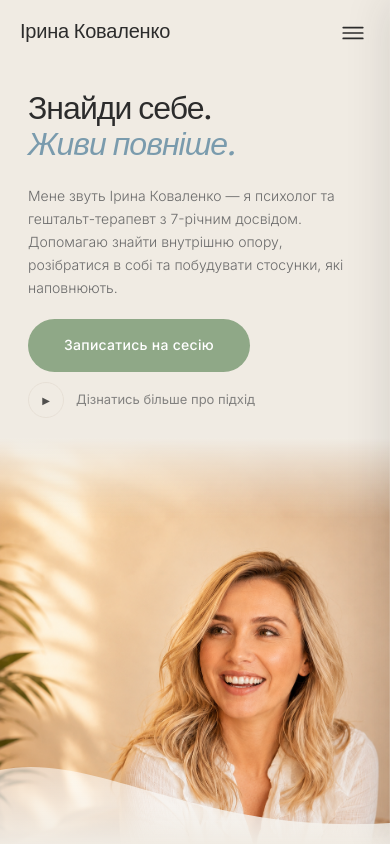
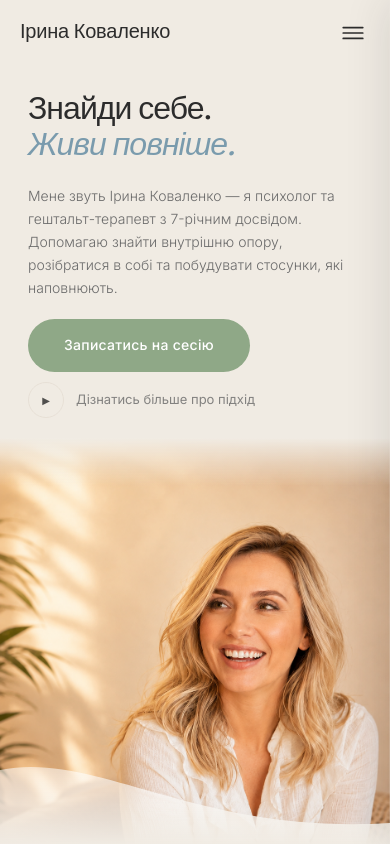
Before and after one commit to danylonahorniuk/psychologist-landing, a Next.js app: page / in a window 390 px wide. Shown: the top 844 px of the page. Built offline with nearby package versions, Linux system fonts and the light colour scheme.

Commit message:
fix: objectPosition 57%, gradient 48px — show full face without crown cut

```diff
--- a/app/globals.css
+++ b/app/globals.css
@@ -330,7 +330,7 @@ body {
     content: '';
     position: absolute;
     top: 0; left: 0; right: 0;
-    height: 80px;
+    height: 48px;
     background: linear-gradient(to bottom, var(--bg-warm) 0%, transparent 100%);
     z-index: 1;
     pointer-events: none;
--- a/components/Hero.tsx
+++ b/components/Hero.tsx
@@ -125,7 +125,7 @@ export default function Hero() {
           src={PHOTO_MOBILE_URL}
           alt="Ірина Коваленко"
           fill
-          style={{ objectFit: "cover", objectPosition: "center 48%" }}
+          style={{ objectFit: "cover", objectPosition: "center 57%" }}
           sizes="100vw"
           priority
         />
```
